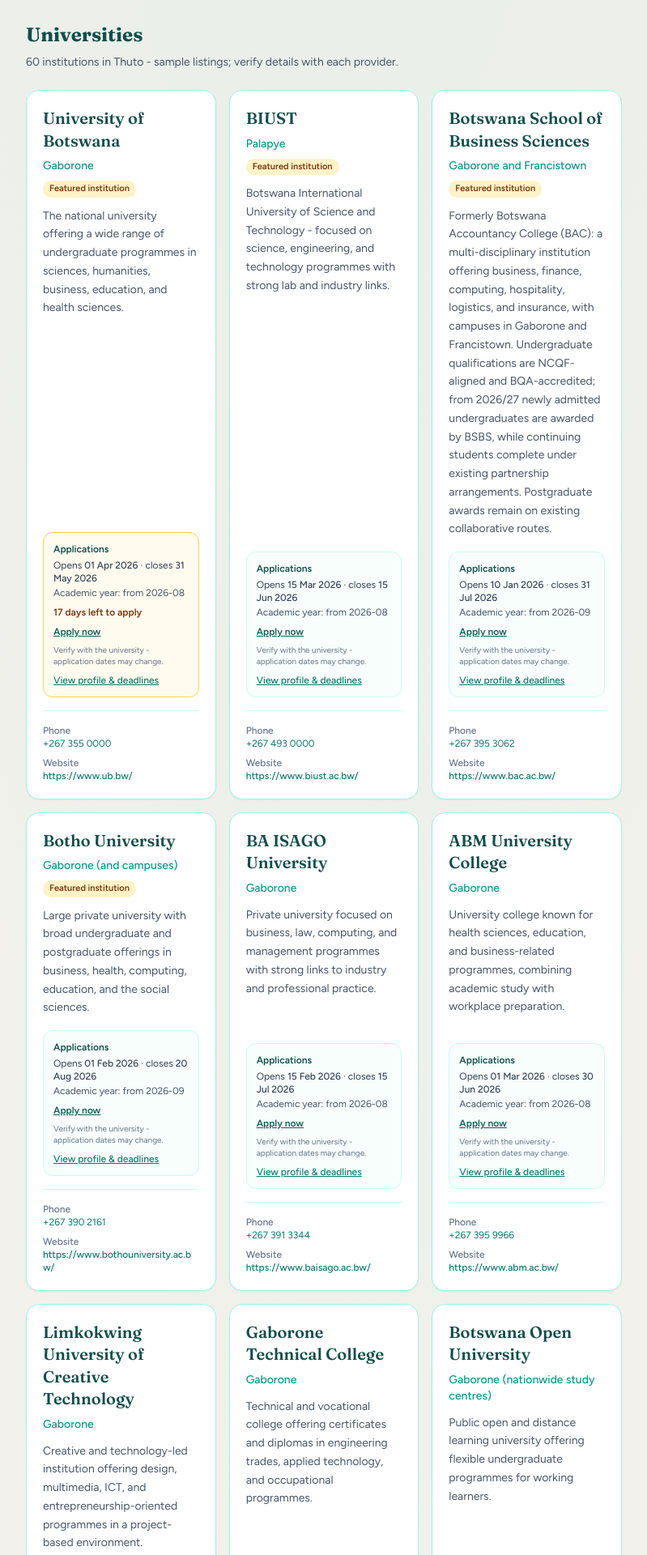
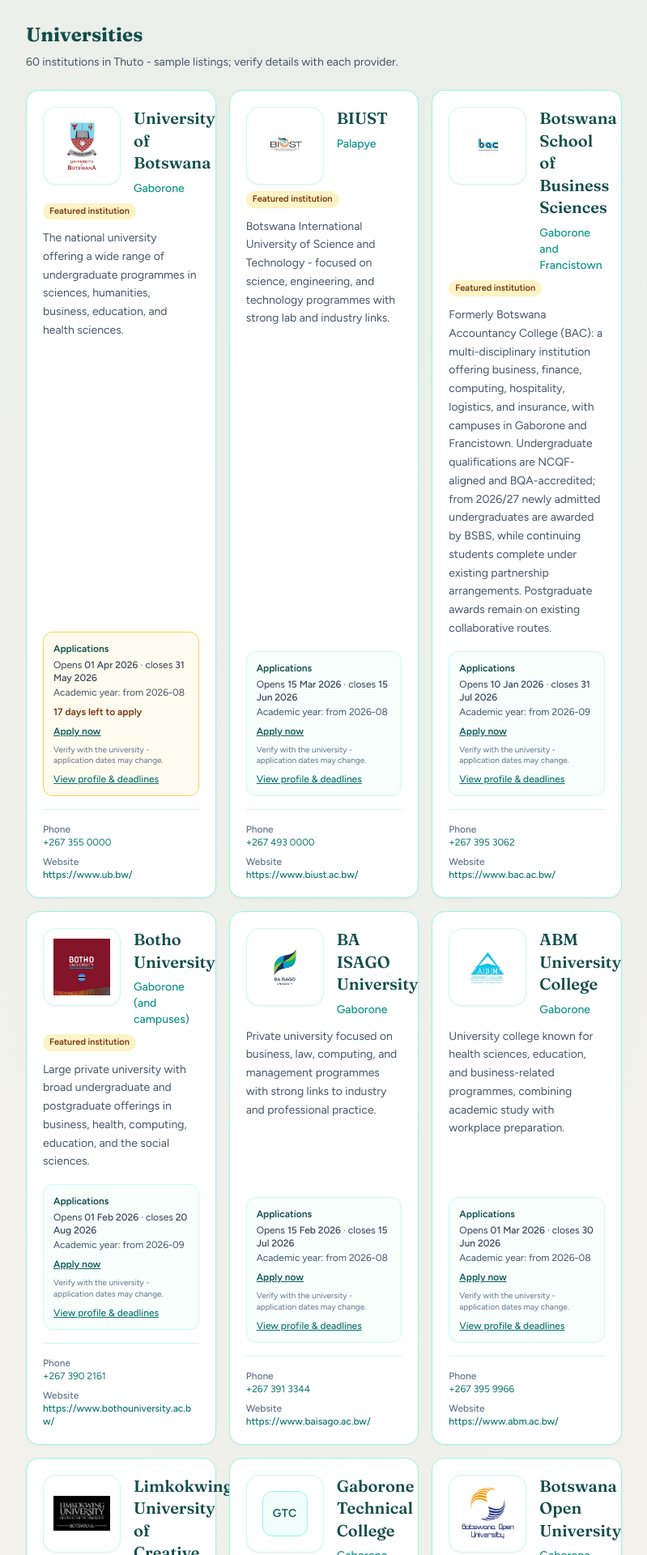
Before and after one commit to dondie52/thuto, a React (Vite) app: page /universities in a window 1280 px wide. Shown: the part 80-2000 px from the top of the page at 81% size, without its empty margins (240-1039 px from the left). Built offline with nearby package versions, Linux system fonts and the light colour scheme; no server answers.

Commit message:
Add university logo mapping with consistent card/detail fallbacks

```diff
--- a/public/data/universities.json
+++ b/public/data/universities.json
@@ -11,7 +11,8 @@
     "academicYearStart": "2026-08",
     "applyUrl": "https://www.ub.bw/admissions",
     "featured": true,
-    "sponsorshipTier": "core"
+    "sponsorshipTier": "core",
+    "logo": "university-logos/ub.jpg"
   },
   {
     "id": "biust",
@@ -25,7 +26,8 @@
     "academicYearStart": "2026-08",
     "applyUrl": "https://www.biust.ac.bw/admissions",
     "featured": true,
-    "sponsorshipTier": "core"
+    "sponsorshipTier": "core",
+    "logo": "university-logos/biust.jpg"
   },
   {
     "id": "bac",
@@ -39,7 +41,8 @@
     "academicYearStart": "2026-09",
     "applyUrl": "https://thitoacademics.bac.ac.bw/",
     "featured": true,
-    "sponsorshipTier": "core"
+    "sponsorshipTier": "core",
+    "logo": "university-logos/bac.jpg"
   },
   {
     "id": "botho",
@@ -53,7 +56,8 @@
     "academicYearStart": "2026-09",
     "applyUrl": "https://www.bothouniversity.ac.bw/admissions",
     "featured": true,
-    "sponsorshipTier": "core"
+    "sponsorshipTier": "core",
+    "logo": "university-logos/botho.jpg"
   },
   {
     "id": "ba-isago",
@@ -67,7 +71,8 @@
     "academicYearStart": "2026-08",
     "applyUrl": "https://www.baisago.ac.bw/admissions",
     "featured": false,
-    "sponsorshipTier": "standard"
+    "sponsorshipTier": "standard",
+    "logo": "university-logos/ba-isago.jpg"
   },
   {
     "id": "abm",
@@ -81,7 +86,8 @@
     "academicYearStart": "2026-08",
     "applyUrl": "https://www.abm.ac.bw/",
     "featured": false,
-    "sponsorshipTier": "standard"
+    "sponsorshipTier": "standard",
+    "logo": "university-logos/abm.jpg"
   },
   {
     "id": "limkokwing",
@@ -95,7 +101,8 @@
     "academicYearStart": "2026-09",
     "applyUrl": "https://www.limkokwing.net/botswana/admissions",
     "featured": false,
-    "sponsorshipTier": "standard"
+    "sponsorshipTier": "standard",
+    "logo": "university-logos/limkokwing.jpg"
   },
   {
     "id": "gtc",
@@ -123,7 +130,8 @@
     "academicYearStart": "2026-09",
     "applyUrl": "https://www.bou.ac.bw/",
     "featured": false,
-    "sponsorshipTier": "standard"
+    "sponsorshipTier": "standard",
+    "logo": "university-logos/bou.jpg"
   },
   {
     "id": "boitekanelo",
@@ -137,7 +145,8 @@
     "academicYearStart": "2026-09",
     "applyUrl": "https://boitekanelo.ac.bw/",
     "featured": false,
-    "sponsorshipTier": "standard"
+    "sponsorshipTier": "standard",
+    "logo": "university-logos/boitekanelo.jpg"
   },
   {
     "id": "new-era",
@@ -151,7 +160,8 @@
     "academicYearStart": "2026-09",
     "applyUrl": "https://www.neweracollege.ac.bw/",
     "featured": false,
-    "sponsorshipTier": "standard"
+    "sponsorshipTier": "standard",
+    "logo": "university-logos/new-era.jpg"
   },
   {
     "id": "gips",
@@ -307,7 +317,8 @@
     "phone": "+267 241 2607",
     "applyUrl": null,
     "featured": false,
-    "sponsorshipTier": "standard"
+    "sponsorshipTier": "standard",
+    "logo": "university-logos/fctve.jpg"
   },
   {
     "id": "ihs",
@@ -371,7 +382,8 @@
     "academicYearStart": null,
     "applyUrl": "https://www.buan.ac.bw/",
     "featured": false,
-    "sponsorshipTier": "standard"
+    "sponsorshipTier": "standard",
+    "logo": "university-logos/buan.jpg"
   },
   {
     "id": "logan-business-college",
--- /dev/null
+++ b/src/lib/universityBranding.js
@@ -0,0 +1,44 @@
+export const UNIVERSITY_LOGO_BY_ID = {
+  ub: "university-logos/ub.jpg",
+  biust: "university-logos/biust.jpg",
+  bac: "university-logos/bac.jpg",
+  botho: "university-logos/botho.jpg",
+  "ba-isago": "university-logos/ba-isago.jpg",
+  abm: "university-logos/abm.jpg",
+  limkokwing: "university-logos/limkokwing.jpg",
+  bou: "university-logos/bou.jpg",
+  boitekanelo: "university-logos/boitekanelo.jpg",
+  "new-era": "university-logos/new-era.jpg",
+  fctve: "university-logos/fctve.jpg",
+  buan: "university-logos/buan.jpg",
+  "naledi-training-institute": "university-logos/naledi.jpg",
+};
+
+export function deriveUniversityInitials(university) {
+  const shortName = String(university?.shortName || "").trim();
+  if (shortName) return shortName.toUpperCase();
+
+  const label = String(university?.name || "").trim();
+  if (!label) return "UNI";
+
+  const upperAcronym = label
+    .split(/\s+/)
+    .filter(Boolean)
+    .map((word) => (word === word.toUpperCase() && word.length <= 6 ? word : ""))
+    .filter(Boolean);
+  if (upperAcronym.length) return upperAcronym[0].slice(0, 6);
+
+  const initials = label
+    .replace(/[()&]/g, " ")
+    .split(/\s+/)
+    .filter((word) => word && !["of", "and", "the", "in"].includes(word.toLowerCase()))
+    .slice(0, 3)
+    .map((word) => word[0]?.toUpperCase() || "")
+    .join("");
+  return initials || label.slice(0, 3).toUpperCase();
+}
+
+export function resolveUniversityLogo(university) {
+  if (university?.logo) return university.logo;
+  return UNIVERSITY_LOGO_BY_ID[university?.id] || "";
+}
--- a/src/pages/Universities.jsx
+++ b/src/pages/Universities.jsx
@@ -3,6 +3,7 @@
 import UniversityApplicationBlock from "../components/UniversityApplicationBlock.jsx";
 import { fetchUniversities } from "../lib/universitiesData.js";
 import { useDocumentTitle } from "../hooks/useDocumentTitle.js";
+import { deriveUniversityInitials, resolveUniversityLogo } from "../lib/universityBranding.js";
 
 const assetUrl = (path) => `${import.meta.env.BASE_URL}${path}`;
 
@@ -63,15 +64,23 @@
           >
             <div className="flex flex-1 flex-col">
               <div className="flex items-start gap-4">
-                {u.logo ? (
                 <Link
                   to={`/universities/${u.id}`}
                   className="flex h-24 w-24 shrink-0 items-center justify-center rounded-2xl border border-brand-100 bg-white p-3 shadow-sm transition hover:border-brand-300 hover:bg-brand-50"
                   aria-label={`${u.name} profile`}
                 >
-                    <img src={assetUrl(u.logo)} alt={`${u.name} logo`} className="max-h-full max-w-full object-contain" />
+                  {resolveUniversityLogo(u) ? (
+                    <img
+                      src={assetUrl(resolveUniversityLogo(u))}
+                      alt={`${u.name} logo`}
+                      className="max-h-full max-w-full object-contain"
+                    />
+                  ) : (
+                    <span className="inline-flex h-14 min-w-14 items-center justify-center rounded-xl border border-brand-200 bg-brand-50 px-3 text-sm font-semibold tracking-wide text-brand-800">
+                      {deriveUniversityInitials(u)}
+                    </span>
+                  )}
                 </Link>
-                ) : null}
                 <div className="min-w-0 flex-1">
                   <h2 className="font-display text-xl font-semibold leading-snug text-brand-900">
                     <Link to={`/universities/${u.id}`} className="hover:text-brand-700 hover:underline">
--- a/src/pages/UniversityDetail.jsx
+++ b/src/pages/UniversityDetail.jsx
@@ -4,6 +4,7 @@
 import { fetchUniversities } from "../lib/universitiesData.js";
 import { fetchProgrammes, programmeBelongsToUniversity } from "../lib/programmesData.js";
 import { useDocumentTitle } from "../hooks/useDocumentTitle.js";
+import { deriveUniversityInitials, resolveUniversityLogo } from "../lib/universityBranding.js";
 
 const assetUrl = (path) => `${import.meta.env.BASE_URL}${path}`;
 
@@ -81,11 +82,19 @@
 
       <header className="rounded-2xl border border-brand-200 bg-white p-5 shadow-sm">
         <div className="flex flex-col gap-4 sm:flex-row sm:items-center">
-          {university.logo ? (
-            <div className="flex h-24 w-24 shrink-0 items-center justify-center rounded-2xl border border-brand-100 bg-white p-3 shadow-sm">
-              <img src={assetUrl(university.logo)} alt={`${university.name} logo`} className="max-h-full max-w-full object-contain" />
-            </div>
-          ) : null}
+          <div className="flex h-24 w-24 shrink-0 items-center justify-center rounded-2xl border border-brand-100 bg-white p-3 shadow-sm">
+            {resolveUniversityLogo(university) ? (
+              <img
+                src={assetUrl(resolveUniversityLogo(university))}
+                alt={`${university.name} logo`}
+                className="max-h-full max-w-full object-contain"
+              />
+            ) : (
+              <span className="inline-flex h-14 min-w-14 items-center justify-center rounded-xl border border-brand-200 bg-brand-50 px-3 text-sm font-semibold tracking-wide text-brand-800">
+                {deriveUniversityInitials(university)}
+              </span>
+            )}
+          </div>
           <div className="min-w-0">
             <h1 className="font-display text-xl font-bold text-brand-900 sm:text-2xl">{university.name}</h1>
             <p className="mt-1 text-sm font-medium text-brand-600">{university.location}</p>
```
Lines whose indentation alone changed are shown as unchanged.
